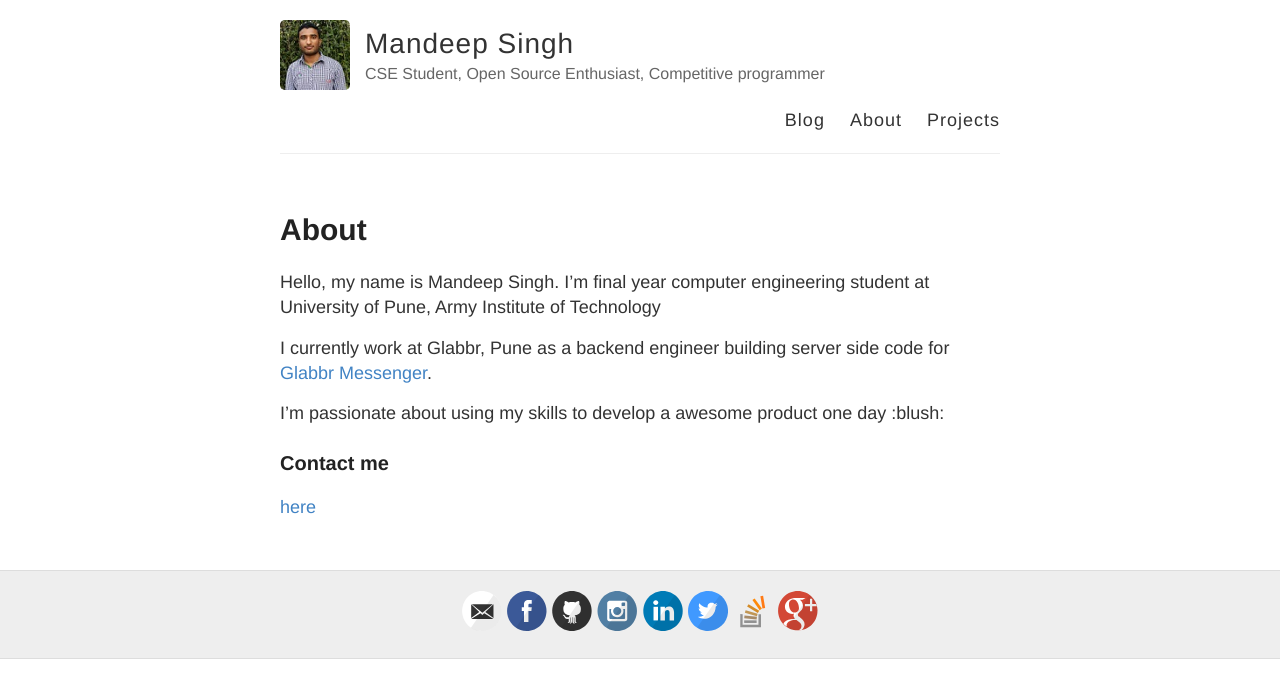
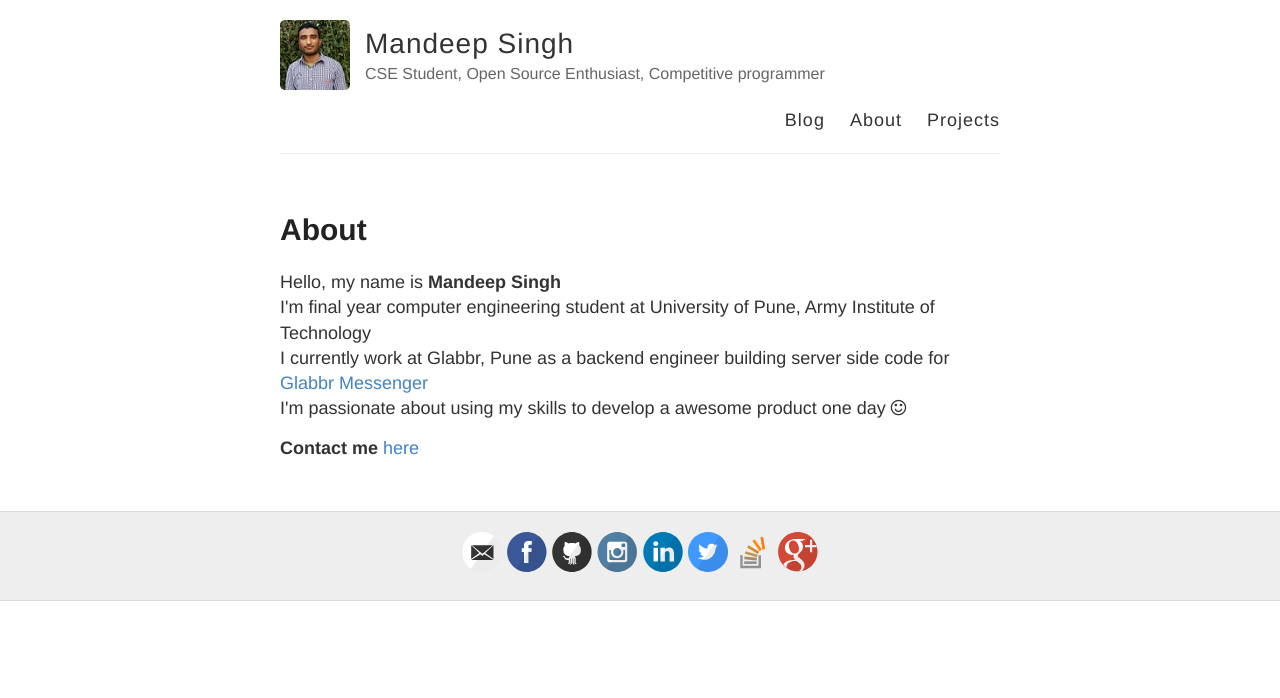
Before and after one commit to msdeep14/msdeep14.github.io, a Jekyll site: the page built from about.md, in a window 1280 px wide. Shown: the top 698 px of the page. Built offline with Jekyll 4.4.1, drawn with Linux system fonts in a browser that asks for light colours; some of the changed lines change nothing that is shown.

Commit message:
modify about section

```diff
--- /dev/null
+++ b/_includes/about.html
@@ -0,0 +1,17 @@
+<head>
+    <link rel="stylesheet" href="https://cdnjs.cloudflare.com/ajax/libs/font-awesome/4.7.0/css/font-awesome.min.css">
+</head>
+
+<body>
+    <p>Hello, my name is <strong>Mandeep Singh</strong> <br />
+    I'm final year computer engineering student at University of Pune, Army Institute of Technology <br />
+
+    I currently work at Glabbr, Pune as a backend engineer building server side code for <a href = "https://play.google.com/store/apps/details?id=com.glabbr.messenger&hl=en">Glabbr Messenger</a>
+    <br />
+    I'm passionate about using my skills to develop a awesome product one day <i class="fa fa-smile-o" aria-hidden="true"></i>
+    <br />
+</p>
+    <strong>Contact me</strong>
+    <a href="mailto:mandeepsinghshekhawat95@gmail.com">here</a>
+
+</body>
--- a/about.md
+++ b/about.md
@@ -4,13 +4,4 @@ title: About
 permalink: /about/
 ---
 
-Hello, my name is Mandeep Singh.
-I'm final year computer engineering student at University of Pune, Army Institute of Technology
-
-I currently work at Glabbr, Pune as a backend engineer building server side code for [Glabbr Messenger](https://play.google.com/store/apps/details?id=com.glabbr.messenger&hl=en).
-
-I'm passionate about using my skills to develop a awesome product one day :blush:
-
-### Contact me
-
-[here](mailto:mandeepsinghshekhawat95@gmail.com)
+{% include about.html %}
```
